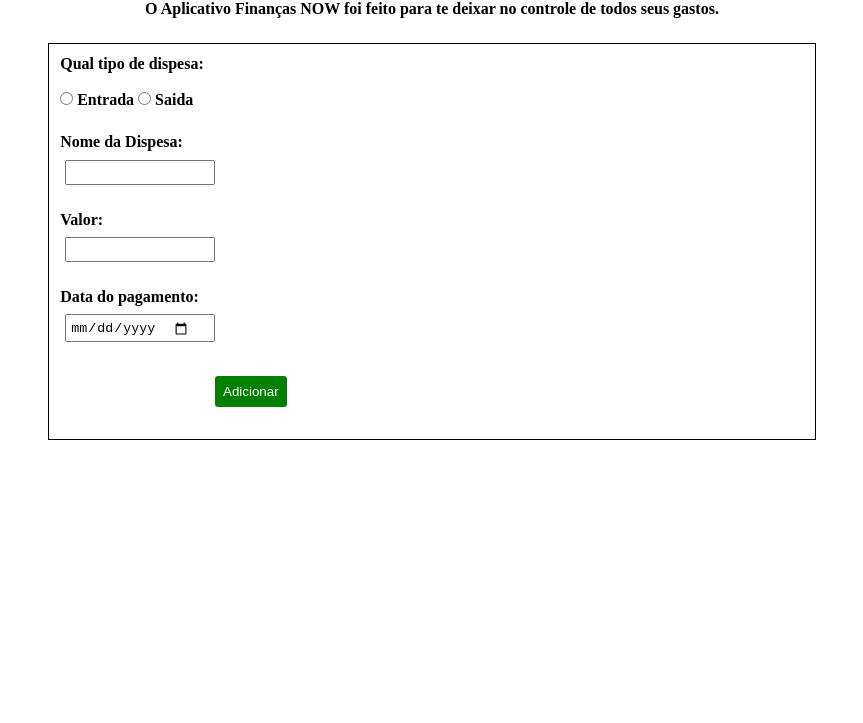
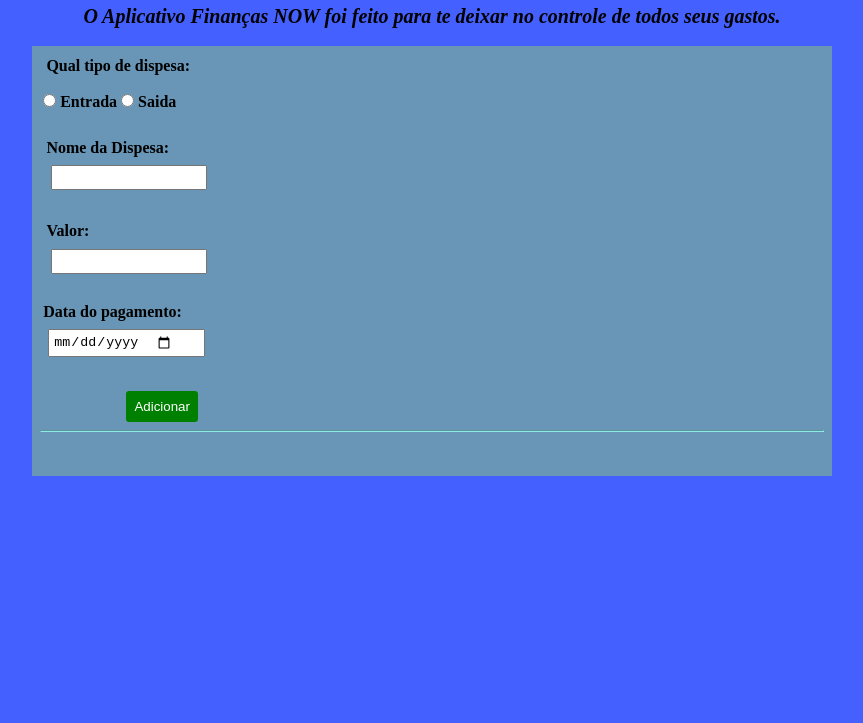
Before and after one commit to Mileide-Mikka/Financa-NOW, a plain HTML site: page index.html in a window 1280 px wide. Shown: the part 77-800 px from the top of the page, without its empty margins (208-1071 px from the left). Drawn offline with Linux system fonts and the light colour scheme.

Commit message:
Aterei a cor do body e form, alterei a grafia do titulo e subtitulo. a posição do button para adicionar foi alterada tbm.

```diff
--- a/index.html
+++ b/index.html
@@ -14,11 +14,13 @@
     <h1 id="title">Finanças NOW</h1>
   </header>
 
-  <p class="sub-title">O Aplicativo Finanças NOW foi feito para te deixar no controle de todos seus gastos.</p>
+  <article class="sub-title">O Aplicativo Finanças NOW foi feito para te deixar no controle de todos seus gastos.</article>
+  <br>
   <form id="cadastros">
 
     <div class="tipoDespesa">
-      <label>Qual tipo de dispesa:</label> <br>
+      <label>Qual tipo de dispesa:</label>
+      <br>
       <br>
       <input type="radio" value="entrada" name="tipo-despesa"> Entrada
       <input type="radio" value="saida" name="tipo-despesa"> Saida
@@ -26,23 +28,33 @@
 
     <br>
 
-    <p>
+    <p class="infor-dispesa">
       <label>Nome da Dispesa:</label>
       <input type="text" name="cadastro-dispesa">
     </p>
+
     <br>
-    <p>
+
+    <p class="infor-dispesa">
       <label>Valor:</label>
       <input type="number" name="cadastro-valor">
     </p>
+
     <br>
+
     <p>
-      <label> Data do pagamento:</label>
+      <label class="infor-dispesa"> Data do pagamento:</label>
       <input type="date" name="cadastro-data">
     </p>
+
     <br>
+
     <button id="addMeBnt" onclick="addMe()" type="button">Adicionar</button>
+
+    <hr>
+
     <br>
+
     <ul id="dispesas-list"></ul>
   </form>
 
--- a/style.css
+++ b/style.css
@@ -2,28 +2,36 @@
     box-sizing: border-box;
     padding: 0;
     margin: 0;
+}
+
+body {
+    padding: 20px;
     align-items: center;
-
+    background-color: rgb(68, 96, 255);
 }
 
 form {
-    position: absolute;
-    border: 1px solid;
-    width: 60%;
-    max-height: 100%;
-    max-width: 70%;
+  width: 80%;
+  background-color: rgba(118, 170, 157, 0.747);
+  margin-left: auto;
+  margin-right: auto;
+  max-width: 800px;
 }
 
 
 #title {
     text-align: center;
-    padding: 1rem;
+    font-size: 40px;
+    margin-top: 0;
+    margin-bottom: 15px;
 }
 
 .sub-title {
     text-align: center;
-    padding: 0.5rem;
+    padding: auto;
+    font-size: 20px;
     font-weight: bold;
+    font-style: italic;
 }
 #cadastros {
     padding: 0.5rem;
@@ -32,7 +40,11 @@ form {
 
 }
 
-p > label {
+.infor-dispesa {
+    align-items: center;
+}
+
+.infor-dispesa, label {
     font-size: 16px;
     font-weight: bold;
     padding: 0.2rem;
@@ -57,7 +69,7 @@ p input{
     margin: 0.5rem;
     padding: 0.5rem;
     text-align: center;
-    left: 20%;
+    left: 10%;
     position: relative;
     color: white;
     background-color: green;
@@ -65,10 +77,19 @@ p input{
     border: none;
 }
 
+hr {
+    height: 2px;
+    background-color: rgb(5, 55, 61);
+    border-color: rgb(142, 233, 233);
+  }
+
 #dispesas-list{
     list-style: none;
-    margin-top: 1rem;
-    font-size: 16px;
-    font-weight: bold;
+    display: inline-block;
+    margin-top: 5px;
+    margin-bottom: 5px;
+    font-size: 18px;
+
+    text-align: left;
 
 }
```
